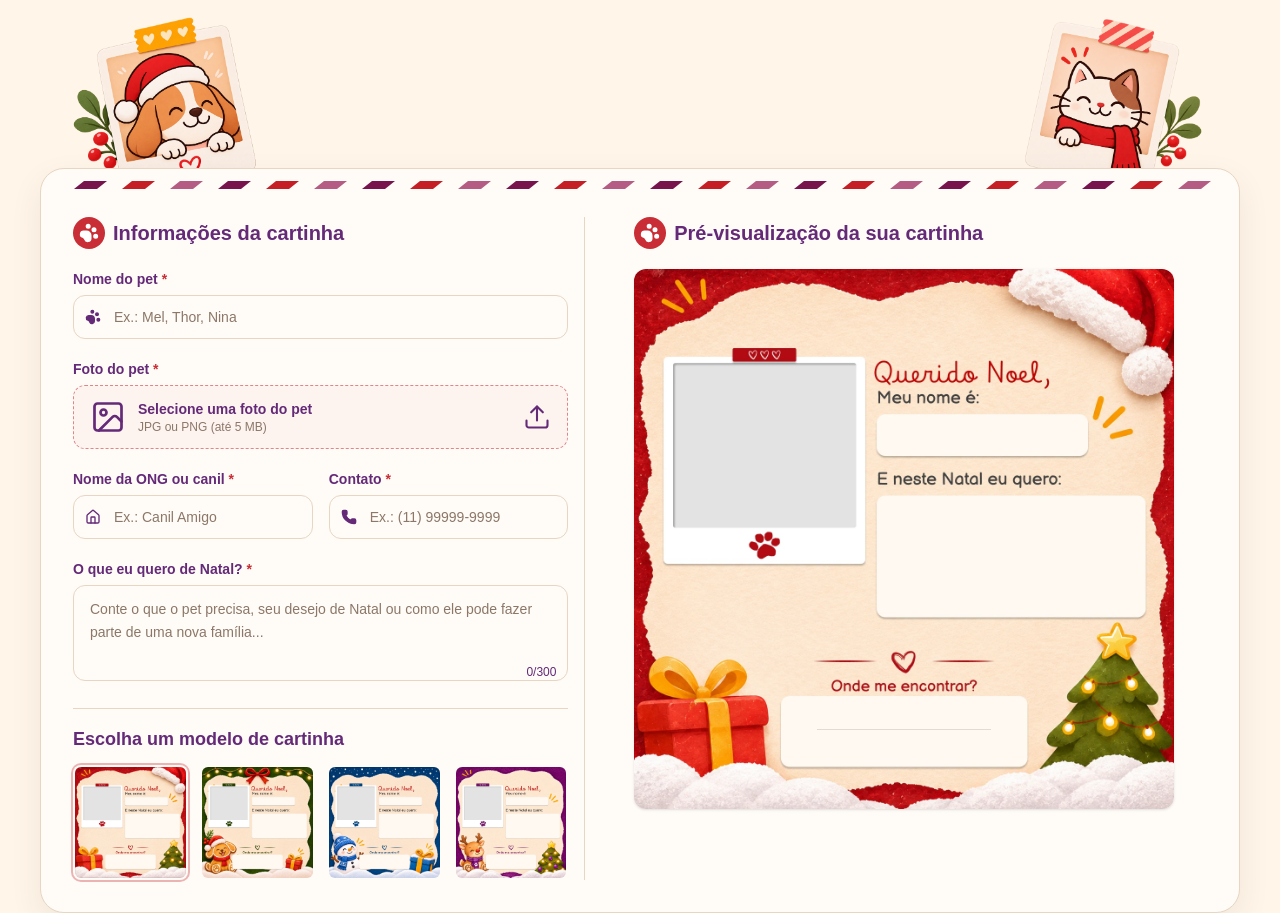
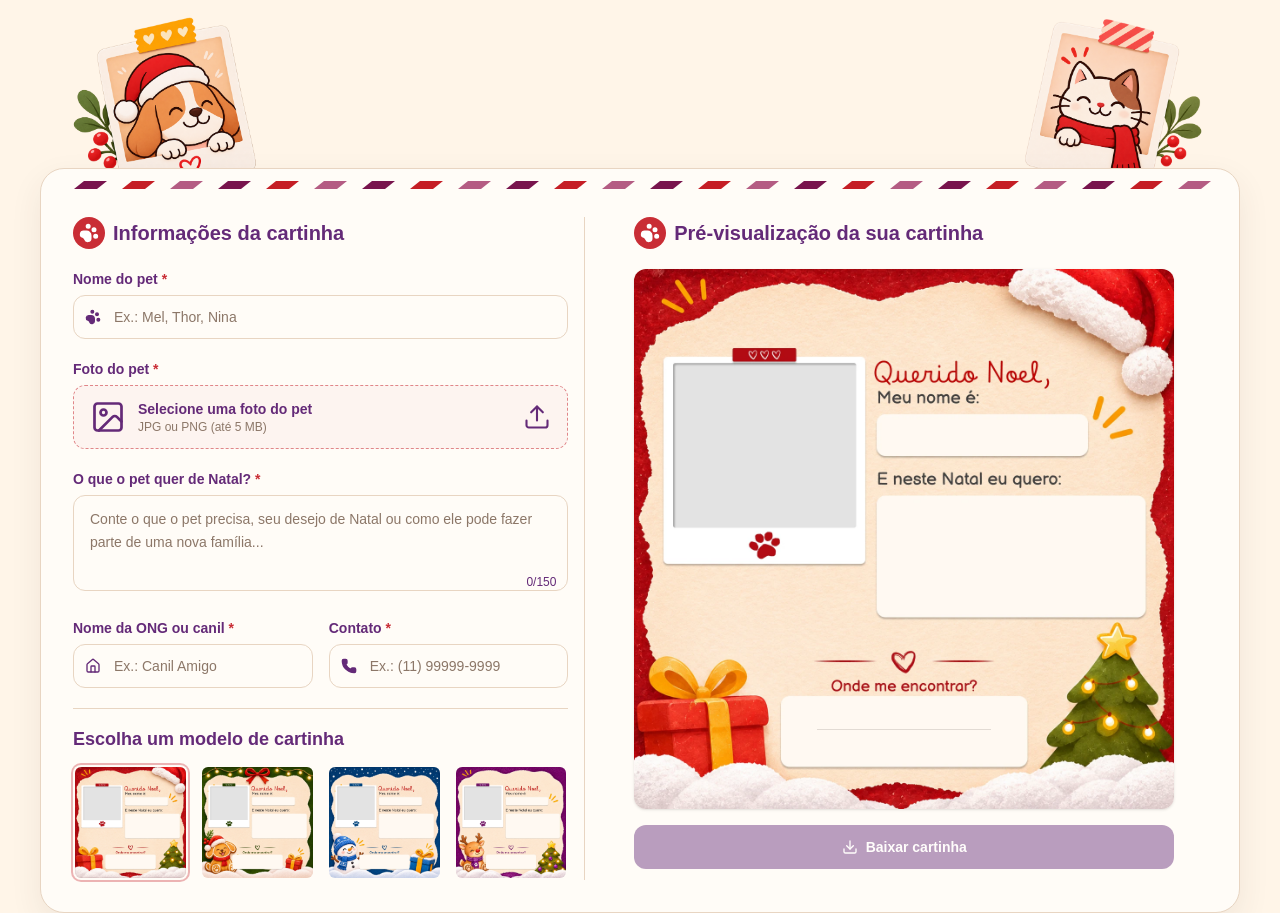
Before and after one commit to queridonoel/querido-noel, a React (Vite) app: page / in a window 1280 px wide. Built offline with nearby package versions, Linux system fonts and the light colour scheme.

Commit message:
feat: add letter download functionality

```diff
--- a/src/components/LetterPreview.tsx
+++ b/src/components/LetterPreview.tsx
@@ -4,6 +4,8 @@ import {
   type KeyboardEvent,
   type PointerEvent,
 } from 'react'
+import { toPng } from 'html-to-image'
+import { Download } from 'lucide-react'
 import { getLetterTemplate } from '../config/templates'
 import type { LetterData } from '../types/letter'
 import { SectionTitle } from './SectionTitle'
@@ -116,6 +118,48 @@ interface LetterPreviewProps {
 
 export function LetterPreview({ data }: LetterPreviewProps) {
   const template = getLetterTemplate(data.template)
+  const previewRef = useRef<HTMLDivElement>(null)
+  const [isDownloading, setIsDownloading] = useState(false)
+  const [downloadError, setDownloadError] = useState('')
+  const canDownload = Boolean(
+    data.petName.trim() &&
+      data.photoUrl &&
+      data.message.trim() &&
+      data.institution.trim() &&
+      data.contact.trim(),
+  )
+
+  async function handleDownload() {
+    const preview = previewRef.current
+    if (!preview || !canDownload) return
+
+    setIsDownloading(true)
+    setDownloadError('')
+
+    try {
+      await document.fonts.ready
+      const pixelRatio = 1254 / preview.getBoundingClientRect().width
+      const dataUrl = await toPng(preview, {
+        pixelRatio,
+      })
+      const safePetName =
+        data.petName
+          .trim()
+          .normalize('NFD')
+          .replace(/[\u0300-\u036f]/g, '')
+          .replace(/[^a-zA-Z0-9]+/g, '-')
+          .replace(/^-|-$/g, '')
+          .toLowerCase() || 'pet'
+      const link = document.createElement('a')
+      link.download = `cartinha-${safePetName}.png`
+      link.href = dataUrl
+      link.click()
+    } catch {
+      setDownloadError('Não foi possível gerar a imagem. Tente novamente.')
+    } finally {
+      setIsDownloading(false)
+    }
+  }
 
   return (
     <section
@@ -123,7 +167,11 @@ export function LetterPreview({ data }: LetterPreviewProps) {
       className="mx-auto flex w-full max-w-[540px] flex-col items-stretch gap-4 lg:sticky lg:top-6"
     >
       <SectionTitle>Pré-visualização da sua cartinha</SectionTitle>
-      <div className="relative mt-1 aspect-square w-full overflow-hidden rounded-xl shadow-sm">
+      <div className="mt-1 overflow-hidden rounded-xl shadow-sm">
+        <div
+          className="relative aspect-square w-full overflow-hidden"
+          ref={previewRef}
+        >
         <img
           alt=""
           aria-hidden="true"
@@ -145,7 +193,7 @@ export function LetterPreview({ data }: LetterPreviewProps) {
         </p>
         <p
           aria-live="polite"
-          className="absolute top-[42%] left-[45%] flex h-[22.3%] w-[49.4%] items-center justify-center overflow-hidden px-[3%] py-[2%] text-center text-[clamp(0.55rem,2.2vw,0.85rem)] leading-snug font-medium break-words whitespace-pre-wrap text-text"
+          className="absolute top-[42%] left-[45%] flex h-[22.3%] w-[49.4%] items-center justify-center overflow-hidden px-[3%] py-[2%] text-center text-[clamp(0.55rem,2.2vw,0.85rem)] leading-snug font-medium break-words whitespace-pre-wrap text-text [overflow-wrap:anywhere]"
         >
           {data.message}
         </p>
@@ -163,8 +211,23 @@ export function LetterPreview({ data }: LetterPreviewProps) {
           <p className="w-full truncate text-[clamp(0.5rem,1.9vw,0.75rem)] font-medium">
             {data.contact}
           </p>
+          </div>
         </div>
       </div>
+      <button
+        className="flex h-11 w-full cursor-pointer items-center justify-center gap-2 rounded-xl bg-primary px-4 text-sm font-bold text-white transition hover:bg-primary/90 focus-visible:outline-2 focus-visible:outline-offset-2 focus-visible:outline-primary disabled:cursor-not-allowed disabled:opacity-45"
+        disabled={!canDownload || isDownloading}
+        onClick={handleDownload}
+        type="button"
+      >
+        <Download aria-hidden="true" className="size-4" />
+        {isDownloading ? 'Gerando imagem...' : 'Baixar cartinha'}
+      </button>
+      {downloadError && (
+        <p className="text-center text-xs text-christmas-red" role="alert">
+          {downloadError}
+        </p>
+      )}
     </section>
   )
 }
--- a/src/components/form/LetterForm.tsx
+++ b/src/components/form/LetterForm.tsx
@@ -73,6 +73,18 @@ export function LetterForm({ data, onChange }: LetterFormProps) {
         onChange={handleFileChange}
       />
 
+      <TextareaField
+        count={data.message.length}
+        id="request"
+        label="O que o pet quer de Natal?"
+        maxLength={150}
+        name="request"
+        onChange={(event) => onChange({ message: event.target.value })}
+        placeholder="Conte o que o pet precisa, seu desejo de Natal ou como ele pode fazer parte de uma nova família..."
+        required
+        value={data.message}
+      />
+
       <div className="grid gap-4 sm:grid-cols-2">
         <InputField
           icon={<House aria-hidden="true" className="size-4" />}
@@ -102,18 +114,6 @@ export function LetterForm({ data, onChange }: LetterFormProps) {
           value={data.contact}
         />
       </div>
-
-      <TextareaField
-        count={data.message.length}
-        id="request"
-        label="O que eu quero de Natal?"
-        maxLength={300}
-        name="request"
-        onChange={(event) => onChange({ message: event.target.value })}
-        placeholder="Conte o que o pet precisa, seu desejo de Natal ou como ele pode fazer parte de uma nova família..."
-        required
-        value={data.message}
-      />
 
       <section aria-labelledby="template-heading">
         <div aria-hidden="true" className="mb-4 border-t border-border" />
```
